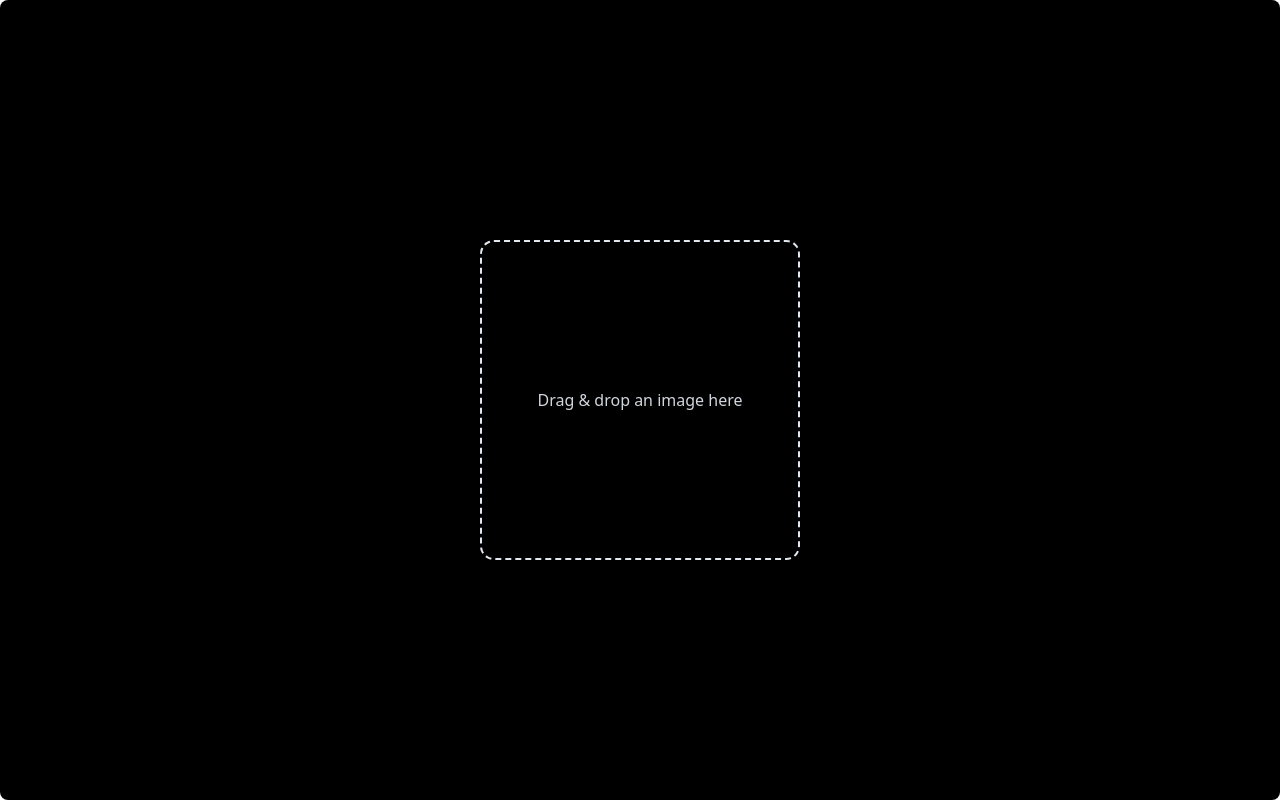
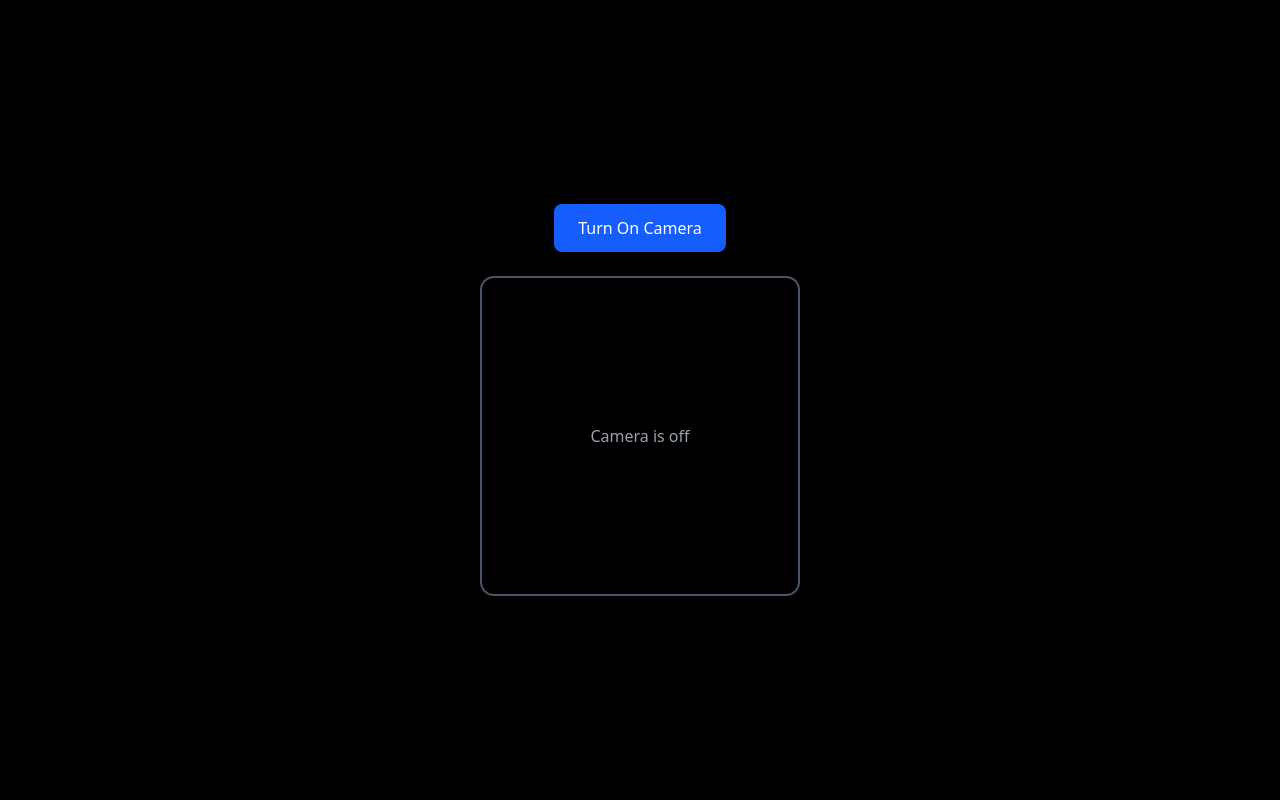
Before and after one commit to Sparsh-Verencar/mudra-guru-frontend, a Next.js app: page /upload in a window 1280 px wide. Built offline with nearby package versions, Linux system fonts and the light colour scheme.

Commit message:
camera feed added

```diff
--- a/src/app/upload/page.js
+++ b/src/app/upload/page.js
@@ -1,35 +1,61 @@
 "use client";
-import { useState } from "react";
+import { useEffect, useRef, useState } from "react";
 
 export default function UploadPage() {
-  const [img, setImg] = useState(null);
+  const videoRef = useRef(null);
+  const [isCameraOn, setIsCameraOn] = useState(false);
+  const [stream, setStream] = useState(null);
+
+  const startCamera = async () => {
+    try {
+      const mediaStream = await navigator.mediaDevices.getUserMedia({ video: true });
+      setStream(mediaStream);
+      if (videoRef.current) {
+        videoRef.current.srcObject = mediaStream;
+        setIsCameraOn(true);
+      }
+    } catch (err) {
+      console.error("Error accessing webcam:", err);
+      alert("Could not access camera. Please allow camera permissions.");
+    }
+  };
+
+  const stopCamera = () => {
+    if (stream) {
+      stream.getTracks().forEach((track) => track.stop());
+      setIsCameraOn(false);
+      setStream(null);
+    }
+  };
+
+  useEffect(() => {
+    return () => stopCamera(); // Stop camera on component unmount
+  }, []);
 
   return (
-    <>
-    <div className="w-screen mx-auto rounded-md  h-screen overflow-hidden flex flex-col items-center justify-center gap-8 bg-black">
-      <div
-      onDrop={e => {
-        e.preventDefault();
-        const f = e.dataTransfer.files[0];
-        if (f && f.type.startsWith("image/")) {
-          const r = new FileReader();
-          r.onload = ev => setImg(ev.target.result);
-          r.readAsDataURL(f);
-        }
-      }}
-      onDragOver={e => e.preventDefault()}
-      className="flex flex-col items-center justify-center h-[20rem] w-[20rem] border-2 border-dashed rounded-xl text-gray-300"
-    >
-      {img ? (
-        <img src={img} alt="preview" className="max-w-[20rem] max-h-[20rem] rounded-lg" />
+    <div className="w-screen h-screen flex flex-col items-center justify-center gap-6 bg-black text-white">
+      {!isCameraOn ? (
+        <button
+          onClick={startCamera}
+          className="px-6 py-3 bg-blue-600 rounded-md hover:bg-blue-700 transition"
+        >
+          Turn On Camera
+        </button>
       ) : (
-        <p>Drag & drop an image here</p>
+        <button
+          onClick={stopCamera}
+          className="px-6 py-3 bg-red-600 rounded-md hover:bg-red-700 transition"
+        >
+          Turn Off Camera
+        </button>
       )}
+
+      <div className="w-[20rem] h-[20rem] border-2 border-gray-600 rounded-xl flex items-center justify-center overflow-hidden">
+        {isCameraOn ? (
+          <video ref={videoRef} autoPlay playsInline className="w-full h-full object-cover" />
+        ) : (          <p className="text-gray-400">Camera is off</p>
+        )}
+      </div>
     </div>
-
-    </div>
-
-    </>
-
   );
 }
```
